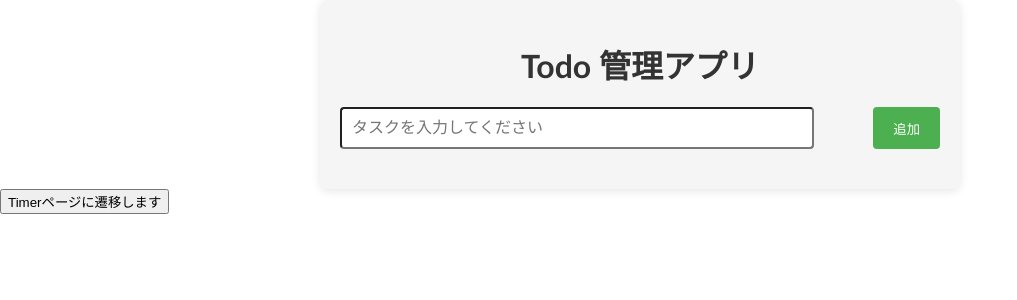
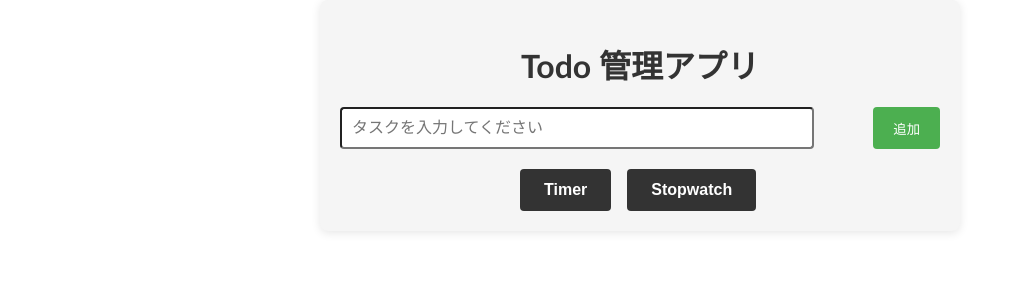
Before and after one commit to TakuchanTV/portfolio_todo, a React (Create React App) app: page / in a window 1280 px wide. Shown: the top 300 px of the page, without its empty margins (0-1017 px from the left). Built offline with nearby package versions, Linux system fonts and the light colour scheme.

Commit message:
ストップウォッチのページに遷移するボタンを追加した

```diff
--- a/src/todo-list-ui/todo-list-ui.tsx
+++ b/src/todo-list-ui/todo-list-ui.tsx
@@ -53,6 +53,9 @@
   const navigate_Timer = () => {
     navigate("timer")
   }
+  const navigate_Stopwatch = () => {
+    navigate("stopwatch")
+  }
 
   return (
     <div>
@@ -89,8 +92,11 @@
           ))}
         </ul>
 
+      <div className={styles.ButtonGroup}>
+        <button className={styles.ControlButton} onClick={navigate_Timer}>Timer</button>
+        <button className={styles.ControlButton} onClick={navigate_Stopwatch}>Stopwatch</button>
       </div>
-      <button onClick={navigate_Timer}>Timerページに遷移します</button>
+      </div>
     </div>
 
   )
```
